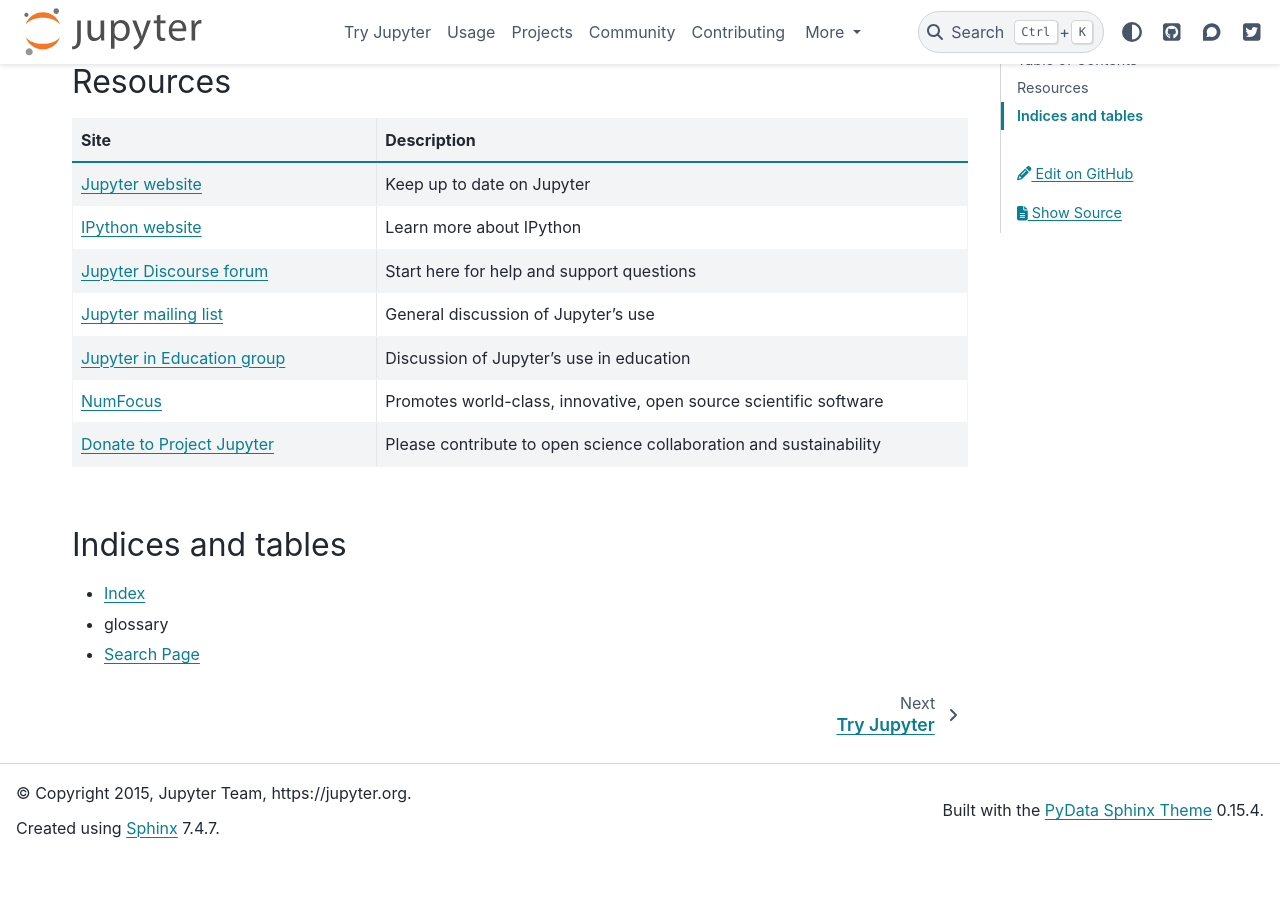
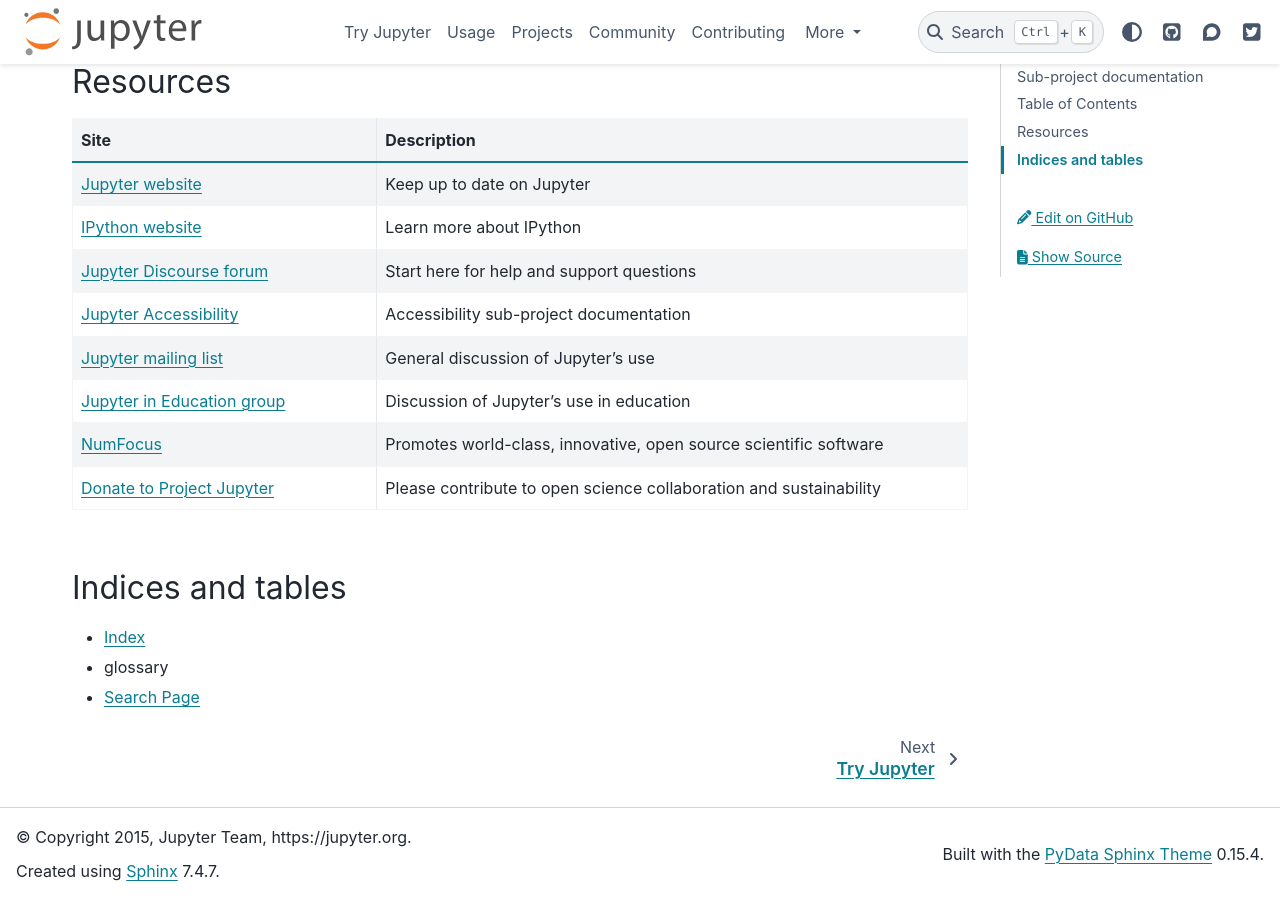
Before and after one commit to jupyter/jupyter, a Sphinx documentation site: the page built from docs/source/index.md, in a window 1280 px wide and 900 px high, scrolled down 2938 px. Built offline with Sphinx 7.4.7 and the PyData theme 0.15.4, drawn with Linux system fonts in a browser that asks for light colours; pages that are not in the unit, such as notebooks, are missing from menus; before the commit the page ends 3795 px from its top, so only the background shows below that.

Commit message:
Add accessibility documentation link (#665)

```diff
--- a/docs/source/index.md
+++ b/docs/source/index.md
@@ -186,6 +186,7 @@
 [Jupyter website](https://jupyter.org), Keep up to date on Jupyter
 [IPython website](https://ipython.org), Learn more about IPython
 [Jupyter Discourse forum](https://discourse.jupyter.org/), Start here for help and support questions
+[Jupyter Accessibility](https://jupyter-accessibility.readthedocs.io/), Accessibility sub-project documentation
 [Jupyter mailing list](https://groups.google.com/forum/#!forum/jupyter), General discussion of Jupyter's use
 [Jupyter in Education group](https://groups.google.com/forum/#!forum/jupyter-education), Discussion of Jupyter's use in education
 [NumFocus](https://www.numfocus.org), "Promotes world-class, innovative, open source scientific software"
```
